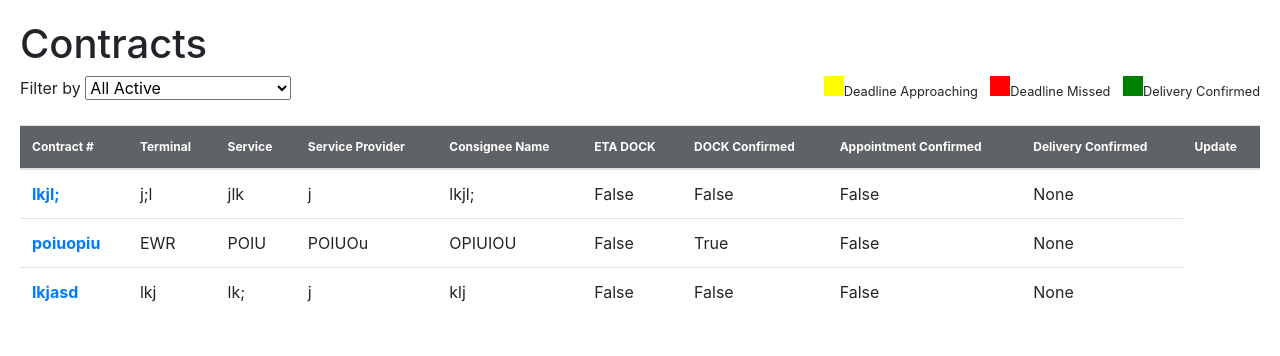
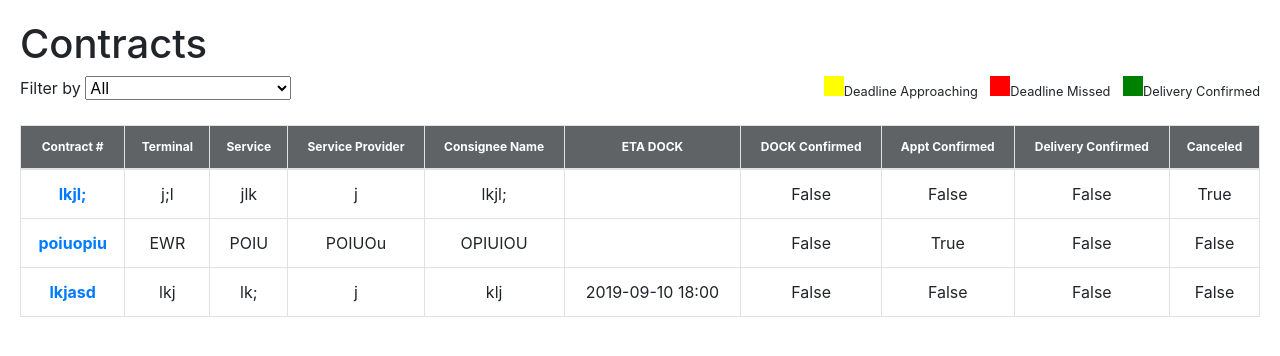
Before and after one commit to jordantjh/shipping-logistics, a Django app: page / in a window 1280 px wide. Shown: the part 106-462 px from the top of the page. Run offline with Django 3.2, Linux system fonts and the light colour scheme; data comes from the database, SQL or seed files in the repository; both versions use the stored data as it was after the commit; style sheets or scripts are compiled from the project's sources; some libraries are stand-ins or nearby versions.

Commit message:
contract table styling and cleaned filter and linked custom js

```diff
--- a/logistics_proj/service_providers/models.py
+++ b/logistics_proj/service_providers/models.py
@@ -24,6 +24,7 @@ class Contract(models.Model):
     booker_name = models.CharField(max_length=35)
     status = models.CharField(max_length=20)
     latest_update = models.CharField(max_length=100, blank=True, null=True)
+    is_canceled = models.BooleanField(default=False)
 
 
 class ContractUpdate(models.Model):
--- /dev/null
+++ b/logistics_proj/service_providers/static/js/sp.js
@@ -0,0 +1,3 @@
+function test() {
+    console.log("Test function has run!");
+}
--- a/logistics_proj/service_providers/static/scss/main.scss
+++ b/logistics_proj/service_providers/static/scss/main.scss
@@ -117,6 +117,7 @@
 
 .contracts-table{
     margin-top: 25px;
+    text-align: center;
 
     &-header{
         background-color: $brand_grey;
--- a/logistics_proj/service_providers/templates/contracts.html
+++ b/logistics_proj/service_providers/templates/contracts.html
@@ -11,14 +11,12 @@
         <div class="contracts-row">
             <div class="contracts-row-filter">
                 Filter by
-                <select>
-                    <option>All Active</option>
-                    <option>Non-Processed</option>
-                    <option>Accepted</option>
-                    <option>DOCK-Confirmed</option>
-                    <option>Appointment-Confirmed</option>
-                    <option>Delivery-Confirmed</option>
-                    <option>Canceled</option>
+                <select onchange="test();">
+                    <option value="all">All</option>
+                    <option value="dock-confirmed">DOCK-Confirmed</option>
+                    <option value="appt-confirmed">Appointment-Confirmed</option>
+                    <option value="delivery-confirmed">Delivery-Confirmed</option>
+                    <option value="canceled">Canceled</option>
                 </select>
             </div>
             <div class="contracts-row-boxes float-right">
@@ -28,7 +26,7 @@
             </div>
         </div>
 
-        <table class="table contracts-table">
+        <table class="table table-bordered contracts-table">
             <thead class="contracts-table-header">
                 <tr>
                     <th scope="col">Contract #</th>
@@ -38,9 +36,9 @@
                     <th scope="col">Consignee Name</th>
                     <th scope="col">ETA DOCK</th>
                     <th scope="col">DOCK Confirmed</th>
-                    <th scope="col">Appointment Confirmed</th>
+                    <th scope="col">Appt Confirmed</th>
                     <th scope="col">Delivery Confirmed</th>
-                    <th scope="col">Update</th>
+                    <th scope="col">Canceled</th>
                 </tr>
             </thead>
             <tbody>
@@ -52,10 +50,11 @@
                     <td>{{ contract.service }}</td>
                     <td>{{ contract.service_provider }}</td>
                     <td>{{ contract.consignee_name }}</td>
+                    <td>{% firstof contract.eta_dock|date:'Y-m-d H:i' '' %}</td>
                     <td>{{ contract.dock_confirmed }}</td>
                     <td>{{ contract.appointment_confirmed }}</td>
                     <td>{{ contract.delivery_confirmed }}</td>
-                    <td>{{ contract.latest_update }}</td>
+                    <td>{{ contract.is_canceled }}</td>
                 </tr>
                 {% endfor %}
             </tbody>
--- a/logistics_proj/service_providers/templates/partials/sp_base.html
+++ b/logistics_proj/service_providers/templates/partials/sp_base.html
@@ -38,7 +38,7 @@
 
 
     <!-- Custom JavaScripts -->
-
+    <script src="{% static 'js/sp.js' %}"></script>
 </body>
 
 </html>
```
Also changed, not shown: logistics_proj/db.sqlite3, logistics_proj/service_providers/migrations/0006_contract_is_canceled.py (added), logistics_proj/static/scss/main.css, 1 other file.
